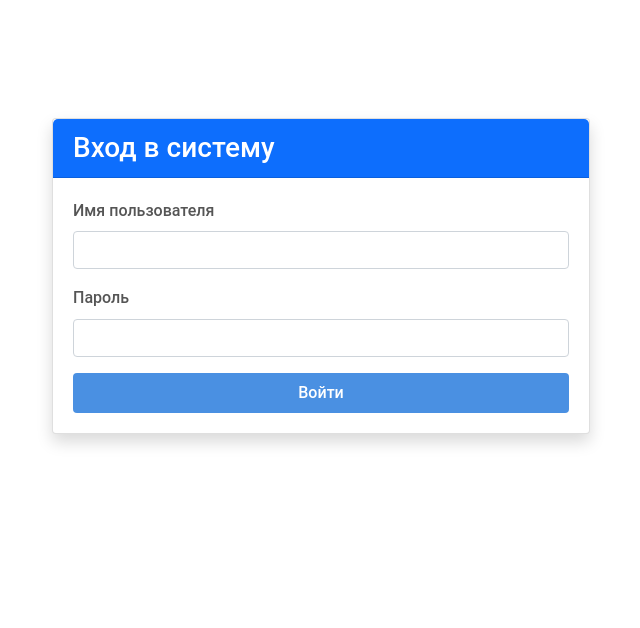
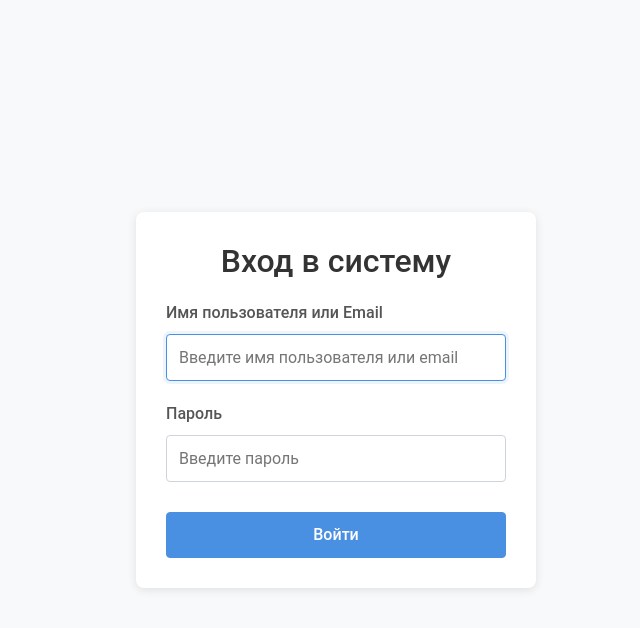
Before and after one commit to nintendoo0/manager-, a React (Create React App) app in the folder frontend/: page /login in a window 1280 px wide. Shown: the top 628 px of the page, without its empty margins (304-944 px from the left). Built offline with nearby package versions, Linux system fonts and the light colour scheme.

Commit message:
Реализовал вход не только через username, но и через email

```diff
--- a/frontend/src/components/Auth/Auth.css
+++ b/frontend/src/components/Auth/Auth.css
@@ -169,6 +169,108 @@
   border-color: #0a58ca;
 }
 
+/* Добавьте эти стили, если их еще нет */
+
+.auth-container {
+  display: flex;
+  justify-content: center;
+  align-items: center;
+  min-height: 100vh;
+  background-color: #f8f9fa;
+  padding: 20px;
+}
+
+.auth-card {
+  background-color: #fff;
+  border-radius: 8px;
+  box-shadow: 0 2px 10px rgba(0, 0, 0, 0.1);
+  padding: 30px;
+  width: 100%;
+  max-width: 400px;
+}
+
+.auth-card h2 {
+  margin-bottom: 20px;
+  color: #333;
+  text-align: center;
+}
+
+.auth-form {
+  width: 100%;
+}
+
+.auth-form-group {
+  margin-bottom: 20px;
+}
+
+.auth-form-group label {
+  display: block;
+  margin-bottom: 8px;
+  font-weight: 500;
+  color: #555;
+}
+
+.auth-form-control {
+  width: 100%;
+  padding: 10px 12px;
+  border: 1px solid #ced4da;
+  border-radius: 4px;
+  font-size: 16px;
+  transition: border-color 0.2s;
+}
+
+.auth-form-control:focus {
+  border-color: #4a90e2;
+  outline: none;
+  box-shadow: 0 0 0 3px rgba(74, 144, 226, 0.1);
+}
+
+.auth-btn {
+  display: inline-block;
+  font-weight: 500;
+  text-align: center;
+  vertical-align: middle;
+  user-select: none;
+  border: 1px solid transparent;
+  padding: 10px 15px;
+  font-size: 16px;
+  line-height: 1.5;
+  border-radius: 4px;
+  cursor: pointer;
+  transition: all 0.2s;
+}
+
+.auth-btn-primary {
+  color: #fff;
+  background-color: #4a90e2;
+  border-color: #4a90e2;
+  width: 100%;
+  margin-top: 10px;
+}
+
+.auth-btn-primary:hover {
+  background-color: #357ab8;
+  border-color: #357ab8;
+}
+
+.auth-btn-primary:disabled {
+  background-color: #a0c4ed;
+  border-color: #a0c4ed;
+  cursor: not-allowed;
+}
+
+.auth-alert {
+  padding: 10px 15px;
+  margin-bottom: 15px;
+  border-radius: 4px;
+}
+
+.auth-alert-danger {
+  background-color: #f8d7da;
+  color: #721c24;
+  border: 1px solid #f5c6cb;
+}
+
 /* Адаптивность для мобильных устройств */
 @media (max-width: 576px) {
   .profile-container {
--- a/frontend/src/components/Auth/Login.js
+++ b/frontend/src/components/Auth/Login.js
@@ -1,11 +1,11 @@
 import React, { useState } from 'react';
 import { useNavigate } from 'react-router-dom';
 import { apiClient } from '../../api/client';
-import './Auth.css'; // Добавьте файл стилей, если его еще нет
+import './Auth.css';
 
 const Login = () => {
   const [formData, setFormData] = useState({
-    username: '',
+    login: '',
     password: ''
   });
   const [error, setError] = useState('');
@@ -30,53 +30,52 @@ const Login = () => {
 
       navigate('/');
     } catch (err) {
-      setError(err.message || 'Неверное имя пользователя или пароль');
+      setError(err.message || 'Неверные учетные данные');
     } finally {
       setLoading(false);
     }
   };
 
   return (
-    <div className="container mt-5">
-      <div className="row justify-content-center">
-        <div className="col-md-6 col-lg-4">
-          <div className="card shadow">
-            <div className="card-header bg-primary text-white">
-              <h3 className="mb-0">Вход в систему</h3>
-            </div>
-            <div className="card-body">
-              {error && <div className="alert alert-danger">{error}</div>}
+    <div className="auth-container">
+      <div className="auth-card">
+        <h2>Вход в систему</h2>
 
-              <form onSubmit={handleSubmit}>
-                <div className="mb-3">
-                  <label htmlFor="username" className="form-label">Имя пользователя</label>
+        {error && <div className="auth-alert auth-alert-danger">{error}</div>}
+
+        <form onSubmit={handleSubmit} className="auth-form">
+          <div className="auth-form-group">
+            <label htmlFor="login">Имя пользователя или Email</label>
             <input
               type="text"
-                    className="form-control"
-                    id="username"
-                    name="username"
-                    value={formData.username}
+              id="login"
+              name="login"
+              className="auth-form-control"
+              value={formData.login}
               onChange={handleChange}
               required
+              autoFocus
+              placeholder="Введите имя пользователя или email"
             />
           </div>
 
-                <div className="mb-3">
-                  <label htmlFor="password" className="form-label">Пароль</label>
+          <div className="auth-form-group">
+            <label htmlFor="password">Пароль</label>
             <input
               type="password"
-                    className="form-control"
               id="password"
               name="password"
+              className="auth-form-control"
               value={formData.password}
               onChange={handleChange}
               required
+              placeholder="Введите пароль"
             />
           </div>
 
           <button
             type="submit"
-                  className="btn btn-primary w-100"
+            className="auth-btn auth-btn-primary"
             disabled={loading}
           >
             {loading ? 'Вход...' : 'Войти'}
@@ -84,9 +83,6 @@ const Login = () => {
         </form>
       </div>
     </div>
-        </div>
-      </div>
-    </div>
   );
 };
 
```
Also changed, not shown: 1 other file (tests, documents, lock files or other folders). Lines whose indentation alone changed are shown as unchanged.
